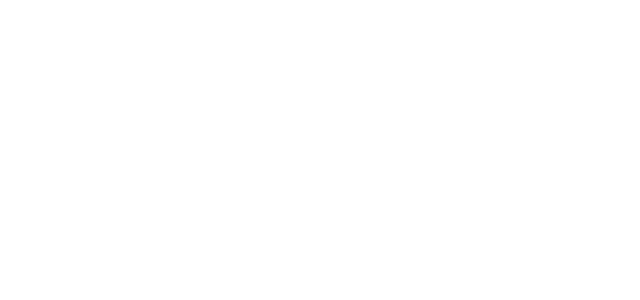
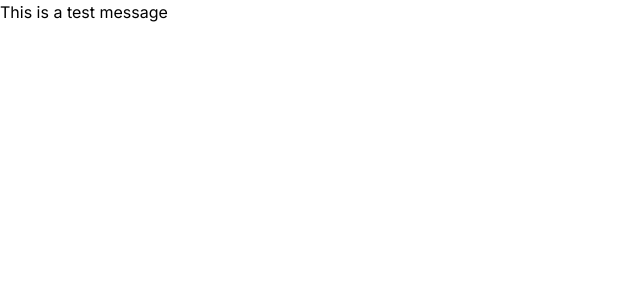
Before and after one commit to d-code-h/vacancy-questionaire, a Next.js app: page / in a window 1280 px wide. Shown: the top 300 px of the page, without its empty margins (0-640 px from the left). Built offline with nearby package versions, Linux system fonts and the light colour scheme.

Commit message:
A test message

```diff
--- a/app/page.tsx
+++ b/app/page.tsx
@@ -1,3 +1,7 @@
 export default function Home() {
-  return <main></main>;
+  return (
+    <main>
+      <h1>This is a test message</h1>
+    </main>
+  );
 }
```
